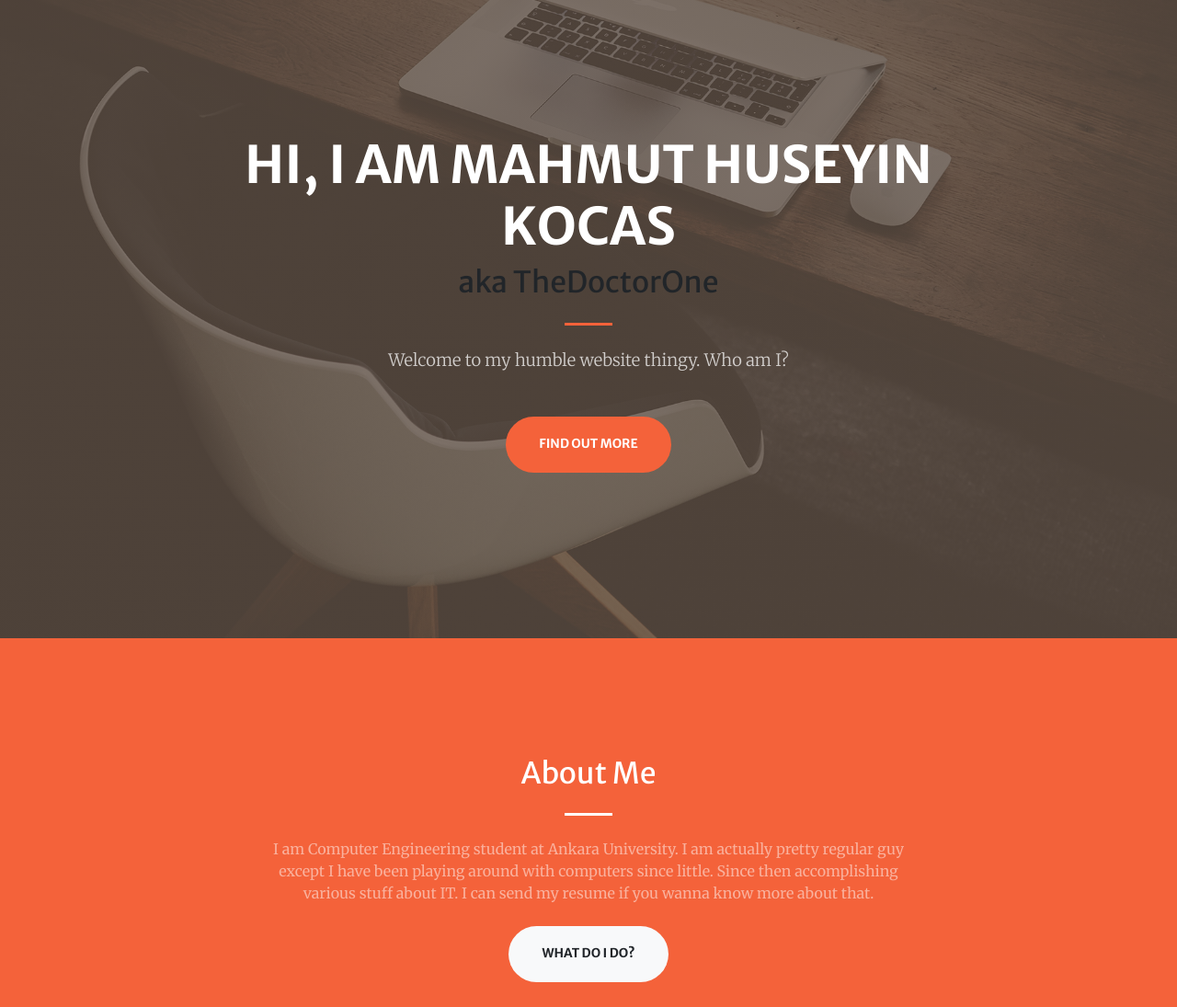
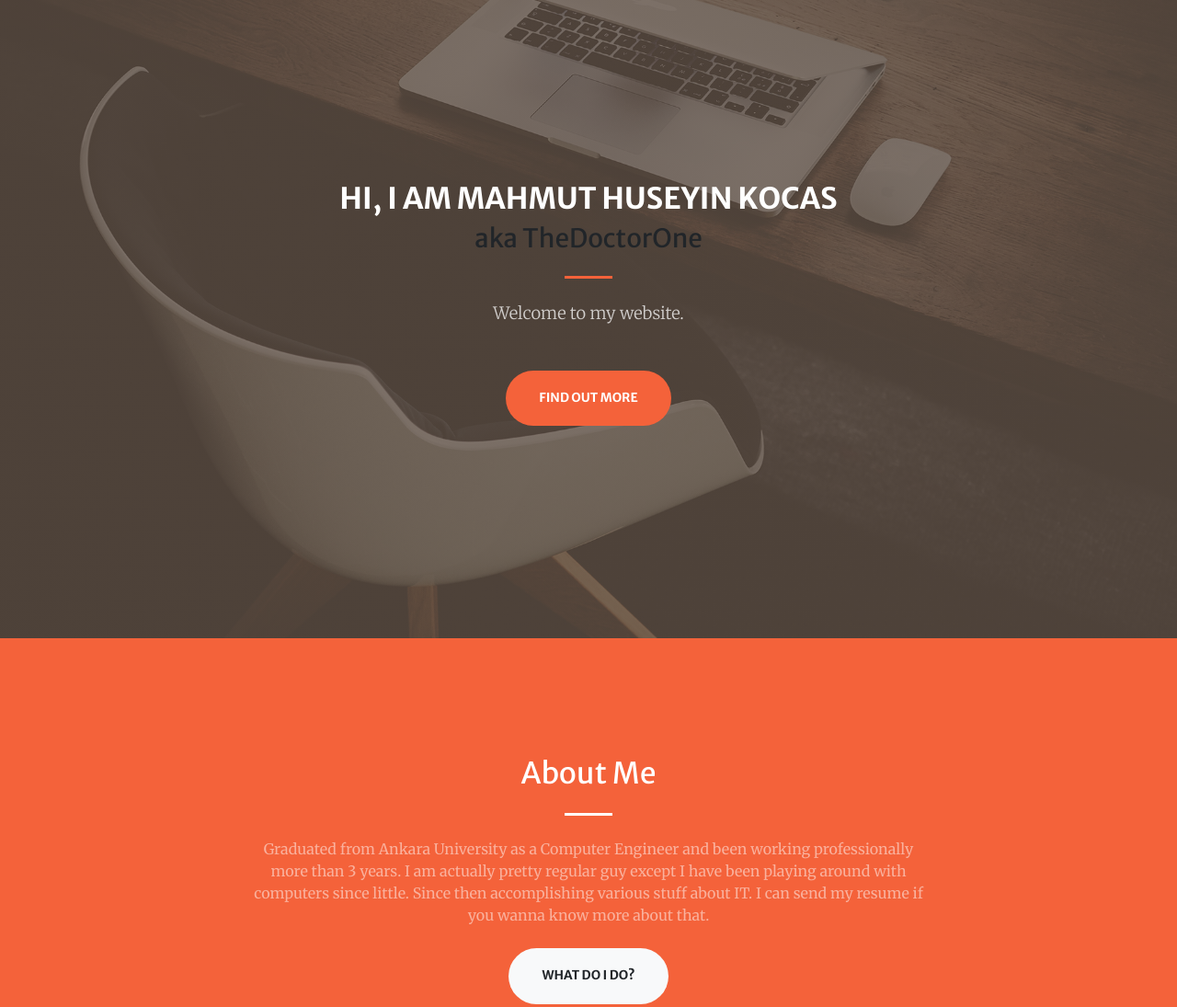
Before and after one commit to TheDoctorOne/TheDoctorOne.github.io, a website with bundled scripts: page index.html in a window 1280 px wide. Shown: the part 106-1201 px from the top of the page at 92% size. Built offline with nearby package versions, Linux system fonts and the light colour scheme.

Commit message:
Updated about and pages section. Removed Turkish.

```diff
--- a/index.html
+++ b/index.html
@@ -46,9 +46,9 @@
           <li class="nav-item">
             <a class="nav-link js-scroll-trigger" href="#contact">Contact</a>
           </li>
-          <li class="nav-item">
+          <!-- <li class="nav-item">
             <a class="nav-link" href="tr/">Türkçe</a>
-          </li>
+          </li> -->
         </ul>
       </div>
     </div>
@@ -59,11 +59,11 @@
     <div class="container h-100">
       <div class="row h-100 align-items-center justify-content-center text-center">
         <div class="col-lg-10 align-self-end">
-          <h1 class="text-uppercase text-white font-weight-bold">HI, I AM MAHMUT HUSEYIN KOCAS</h1><h2>aka TheDoctorOne</h2>
+          <h2 class="text-uppercase text-white font-weight-bold">HI, I AM MAHMUT HUSEYIN KOCAS</h1><h3>aka TheDoctorOne</h3>
           <hr class="divider my-4">
         </div>
         <div class="col-lg-8 align-self-baseline">
-          <p class="text-white-75 font-weight-light mb-5">Welcome to my humble website thingy. Who am I?</p>
+          <p class="text-white-75 font-weight-light mb-5">Welcome to my website.</p>
           <a class="btn btn-primary btn-xl js-scroll-trigger" href="#about">Find Out More</a>
         </div>
       </div>
@@ -77,7 +77,7 @@
         <div class="col-lg-8 text-center">
           <h2 class="text-white mt-0">About Me</h2>
           <hr class="divider light my-4">
-          <p class="text-white-50 mb-4">I am Computer Engineering student at Ankara University. I am actually pretty regular guy except I have been playing around with computers since little. Since then accomplishing various stuff about IT. I can send my resume if you wanna know more about that.</p>
+          <p class="text-white-50 mb-4">Graduated from Ankara University as a Computer Engineer and been working professionally more than 3 years. I am actually pretty regular guy except I have been playing around with computers since little. Since then accomplishing various stuff about IT. I can send my resume if you wanna know more about that.</p>
           <a class="btn btn-light btn-xl js-scroll-trigger" href="#services">What do I do?</a>
         </div>
       </div>
@@ -132,7 +132,8 @@
   <section id="portfolio" class="bg-light page-section">
       <div class="container justify-content-center">
           <h2 class="text-center mt-0">GitHub Pages</h2>
-          <hr class="divider my-4">
+          <p class="text-center text-muted mb-0">Here are some of my oldest projects. Check out my Github profile for more of my recent activities.</p>
+          <hr class="divider">
           <div class="row">
               <div class="container-fluid p-4">
                   <div class="row">
```
